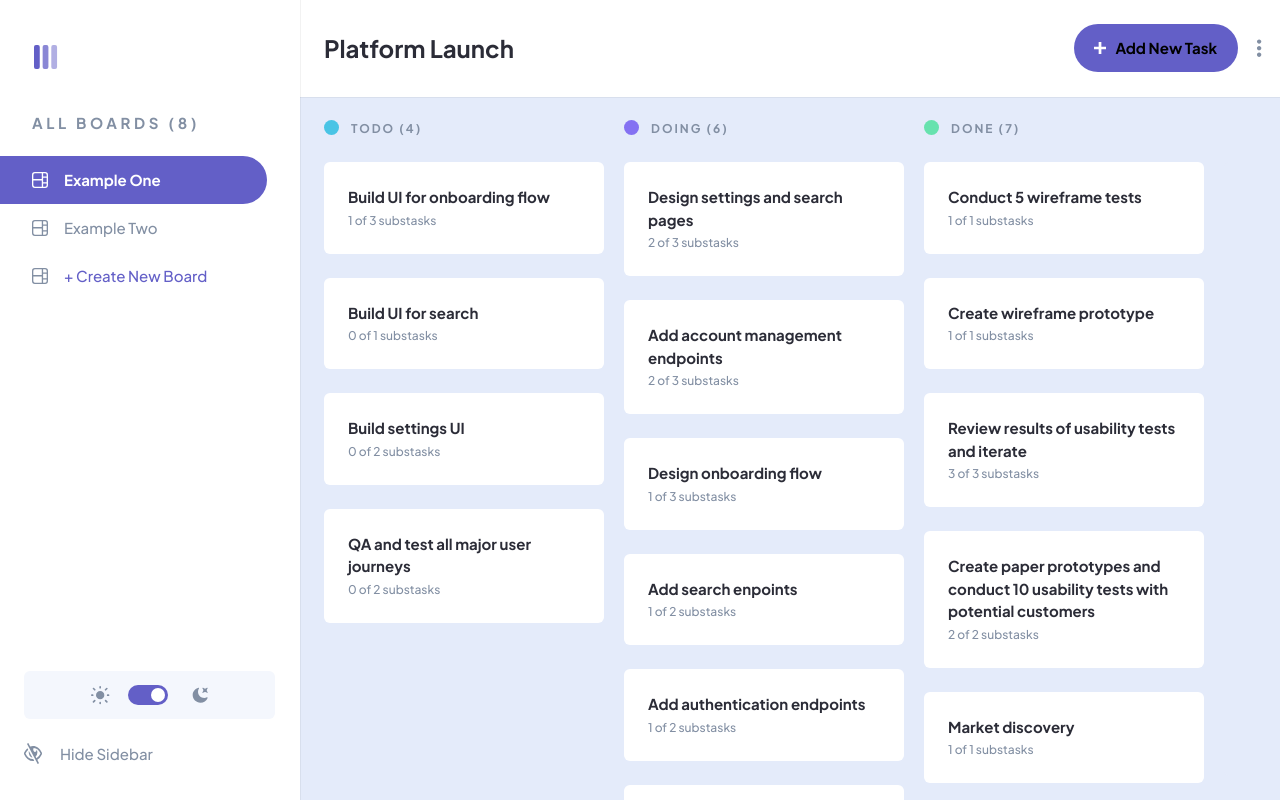
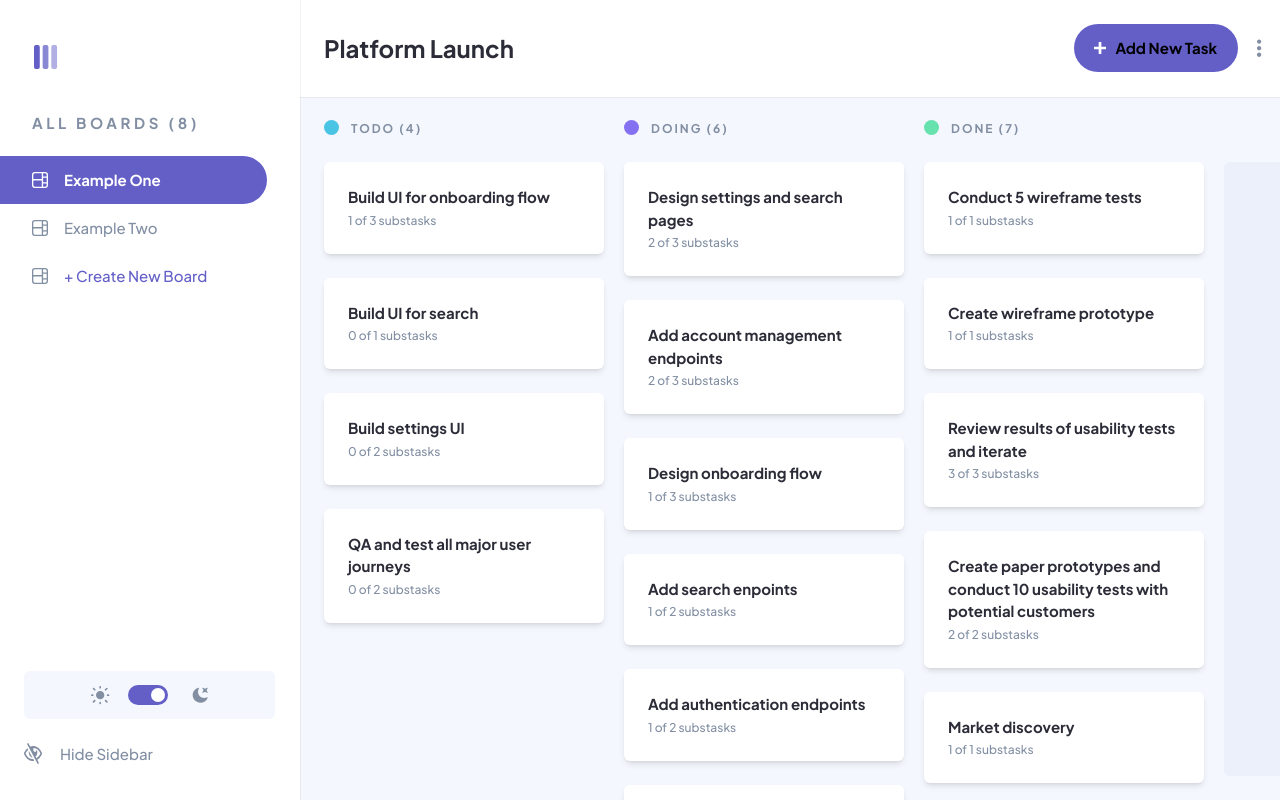
Before and after one commit to yehudz/kanban-task-manager-v2, a Next.js app: page / in a window 1280 px wide. Built offline with nearby package versions, Linux system fonts and the light colour scheme.

Commit message:
style: Fix general bg for theme scheme

```diff
--- a/components/layout/BoardColumnsContainer.tsx
+++ b/components/layout/BoardColumnsContainer.tsx
@@ -6,7 +6,7 @@ import EmptyBoardScreen from '../ui/EmptyBoardScreen'
 import AddNewColumnUi from '../ui/AddNewColumnUi'
 const BoardColumnsContainer = ({board}: BoardColumnsProps)=> {
   return(
-    <div data-testid="columns-container" className={`${styles.container} W h-full relative`}>
+    <div data-testid="columns-container" className={`${styles.container} h-full relative`}>
       {!board.columns.length && <EmptyBoardScreen />}
       {board.columns.map((column)=> {
         return(
--- a/components/reusables/BoardColumnTaskItem.tsx
+++ b/components/reusables/BoardColumnTaskItem.tsx
@@ -19,7 +19,7 @@ const BoardColumnTaskItem = ({title, description, status, subtasks}: TaskItem)=>
   }
 
   return(
-    <div data-testid="task-item" onClick={showModal} className={`${styles.container} bg-white dark:bg-grey rounded-lg`}>
+    <div data-testid="task-item" onClick={showModal} className={`${styles.container} bg-white dark:bg-grey rounded-lg shadow-md`}>
       <h3 data-testid="task-title" className="text-grey dark:text-white">{title}</h3>
       <div data-testid="task-subtasks" className="body-m text-grey-400 mt-1">{subtasks?.filter(subtask=>subtask.isCompleted).length} of {subtasks?.length} substasks</div>
     </div>
--- a/pages/index.tsx
+++ b/pages/index.tsx
@@ -125,7 +125,7 @@ const Home: NextPage = (props) => {
             setTheme
           }
         }>
-        <div className="flex flex-row w-full h-screen bg-grey-200 dark:bg-midnight">
+        <div className="flex flex-row w-full h-screen bg-grey-100 dark:bg-midnight">
           <div data-testid="left-container" className={`leftContainer ${sidebarOpen ? 'sidebarOpen' : ''}`}>
             {!isMobile && <LeftSidebar />}
           </div>
```
